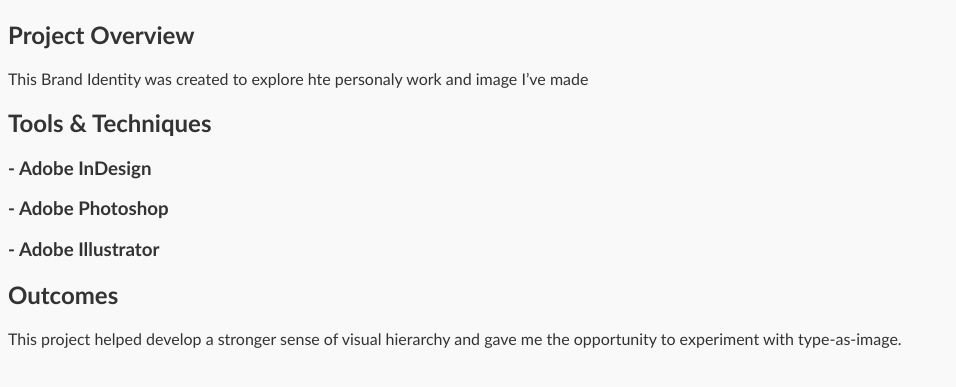
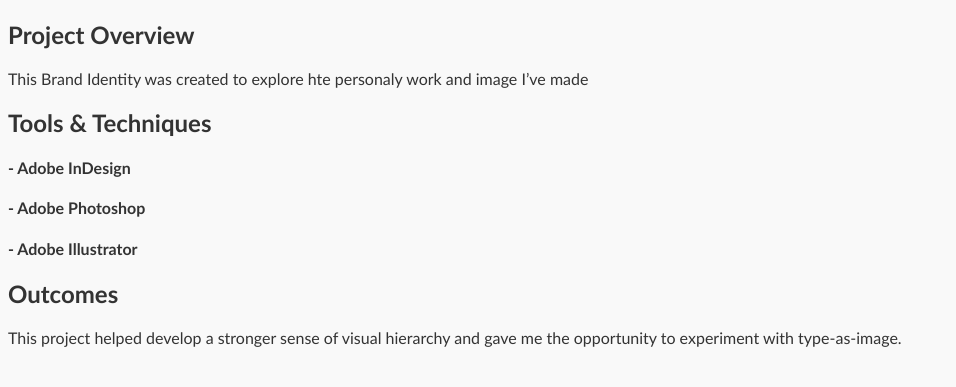
Before and after one commit to Holden-dip/Portfolio, a Jekyll site: the page built from _design/brand-identity.md, in a window 1280 px wide. Shown: the top 387 px of the page, without its empty margins (0-956 px from the left). Built offline with Jekyll 4.4.1, drawn with Linux system fonts in a browser that asks for light colours.

```diff
--- a/_design/brand-identity.md
+++ b/_design/brand-identity.md
@@ -14,9 +14,9 @@ This Brand Identity was created to explore hte personaly work and image I've mad
 
 ## Tools & Techniques <!-- headline -->
 
-### - Adobe InDesign
-### - Adobe Photoshop
-### - Adobe Illustrator
+#### - Adobe InDesign
+#### - Adobe Photoshop
+#### - Adobe Illustrator
 
 
 ## Outcomes
```
